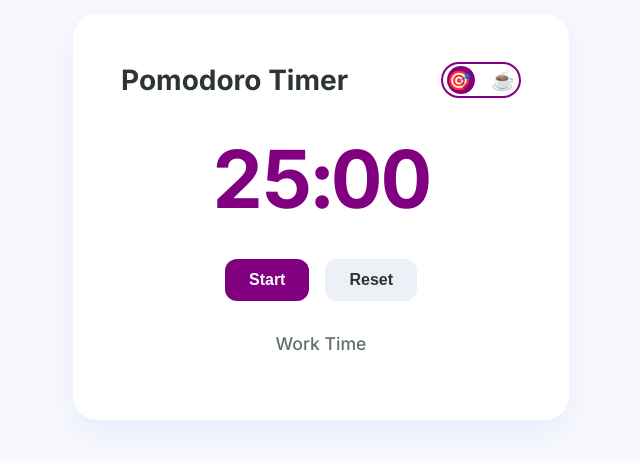
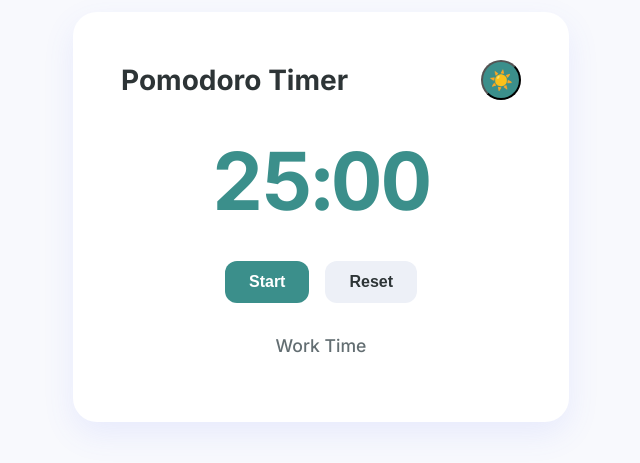
Before and after one commit to realmm13/BYOA-Pomodoro, a plain HTML site: page index.html in a window 1280 px wide. Shown: the part 183-646 px from the top of the page, without its empty margins (319-959 px from the left). Drawn offline with Linux system fonts and the light colour scheme.

Commit message:
icon button for switching modes

```diff
--- a/index.html
+++ b/index.html
@@ -12,8 +12,7 @@
         <div class="header">
             <h1>Pomodoro Timer</h1>
             <button id="mode-toggle" class="work-mode toggle-switch" aria-label="Toggle Mode">
-                <span class="toggle-icon">🎯</span>
-                <span class="toggle-icon">☕</span>
+                <span class="toggle-icon">☀️</span>
             </button>
         </div>
         <div class="timer">
--- a/script.js
+++ b/script.js
@@ -25,7 +25,18 @@ function toggleMode() {
     isWorkTime = !isWorkTime;
     timeLeft = isWorkTime ? WORK_TIME : BREAK_TIME;
     statusText.textContent = isWorkTime ? 'Work Time' : 'Break Time';
-    modeToggleButton.textContent = isWorkTime ? 'Rest Time' : 'Work Time';
+
+    const toggleIcon = modeToggleButton.querySelector('.toggle-icon');
+    toggleIcon.textContent = isWorkTime ? '☀️' : '🌙';
+
+    if (isWorkTime) {
+        modeToggleButton.classList.add('work-mode');
+        modeToggleButton.classList.remove('break-mode');
+    } else {
+        modeToggleButton.classList.add('break-mode');
+        modeToggleButton.classList.remove('work-mode');
+    }
+
     updateDisplay();
 }
 
--- a/styles.css
+++ b/styles.css
@@ -1,7 +1,7 @@
 /* Modern color palette */
 :root {
-  --primary: purple;
-  --primary-dark: #4555EA;
+  --primary: #3B8F8B;
+  --primary-dark: #2B6B68;
   --secondary: #FF6B6B;
   --secondary-dark: #FF5252;
   --background: #F8F9FD;
@@ -133,33 +133,19 @@ h1 {
 }
 
 .toggle-switch {
-    background-color: var(--surface) !important;
-    border: 2px solid var(--primary) !important;
-    width: 80px;
-    height: 36px;
-    border-radius: 18px !important;
-    padding: 4px !important;
-    position: relative;
-    transition: all 0.3s ease;
+    width: 40px;
+    height: 40px;
+    border-radius: 50% !important;
+    padding: 8px !important;
     display: flex;
     align-items: center;
-    justify-content: space-between;
+    justify-content: center;
+    cursor: pointer;
+    transition: all 0.3s ease;
 }
 
 .toggle-icon {
     font-size: 1.2rem;
-    z-index: 1;
-}
-
-.toggle-switch::after {
-    content: '';
-    position: absolute;
-    left: 4px;
-    width: 28px;
-    height: 28px;
-    background-color: var(--primary);
-    border-radius: 50%;
-    transition: all 0.3s ease;
 }
 
 .toggle-switch.break-mode {
```
